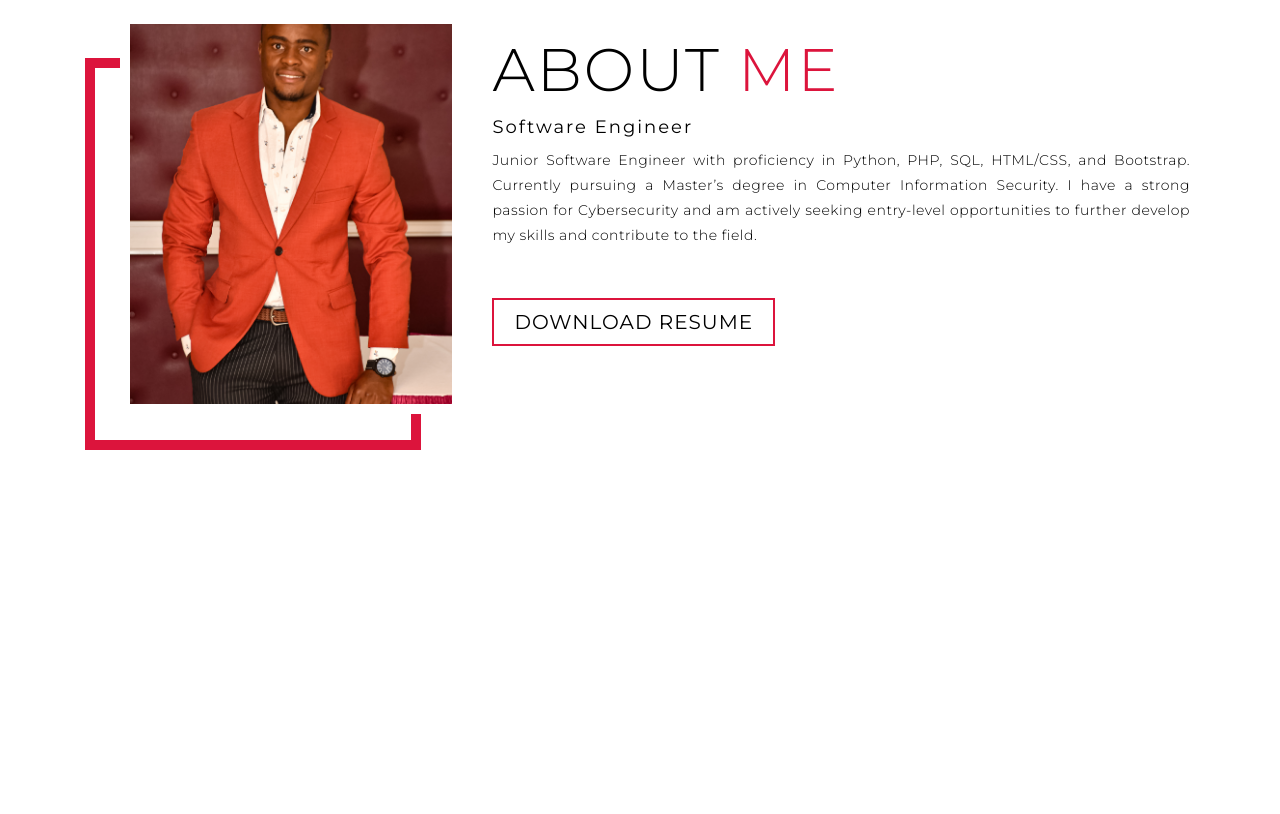
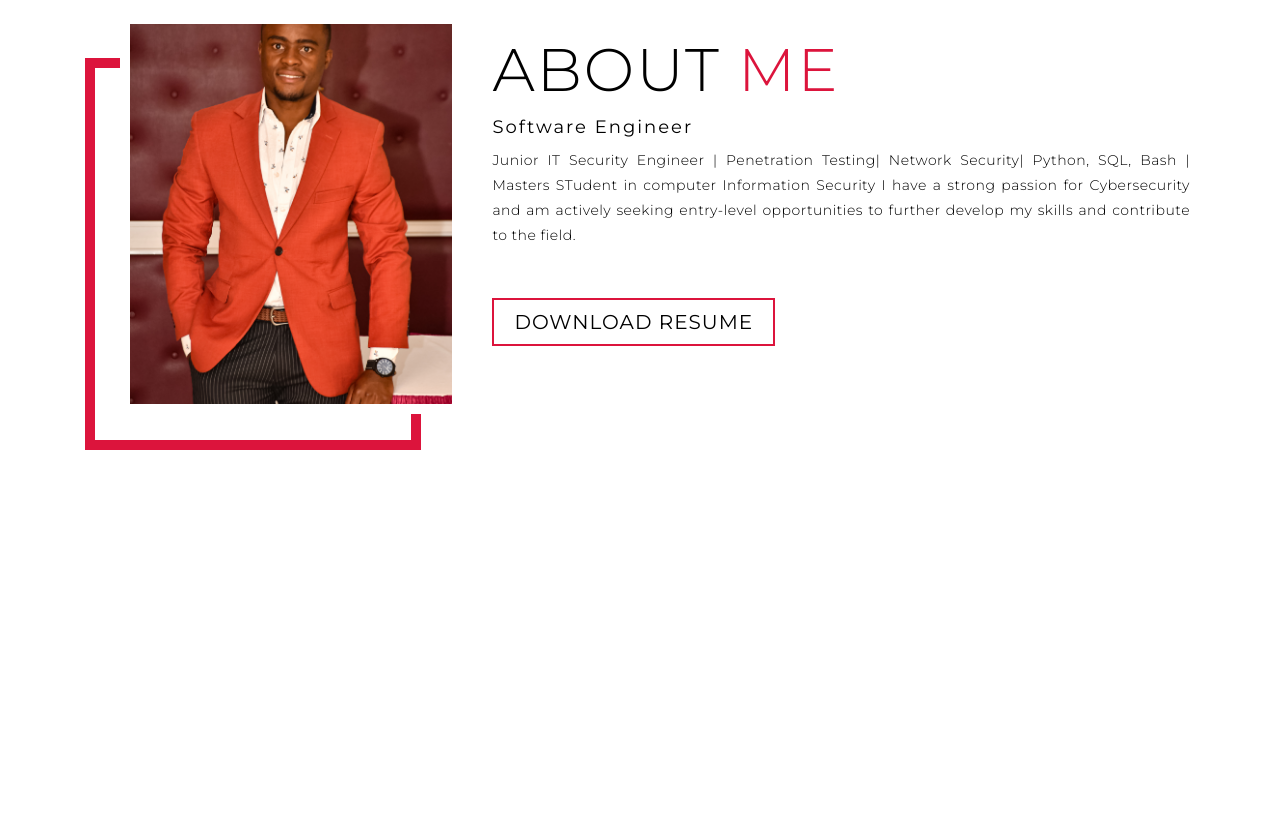
Before and after one commit to chrispinciza01/chrispinciza01.github.io, a plain HTML site: page index.html in a window 1280 px wide. Shown: the part 1786-2600 px from the top of the page. Drawn offline with Linux system fonts and the light colour scheme.

Commit message:
Update index.html

```diff
--- a/index.html
+++ b/index.html
@@ -99,8 +99,7 @@
       <div class="col-right">
         <h1 class="section-title">About <span>me</span></h1>
         <h2>Software Engineer</h2>
-        <p>Junior Software Engineer with proficiency in Python, PHP, SQL, HTML/CSS, and Bootstrap.
-          Currently pursuing a Master’s degree in Computer Information Security.
+        <p>Junior IT Security Engineer | Penetration Testing| Network Security| Python, SQL, Bash | Masters STudent in computer Information Security
           I have a strong passion for Cybersecurity and am actively seeking entry-level opportunities to further develop my skills and contribute to the field.</p>
         <a href="#" class="cta">Download Resume</a>
       </div>
@@ -145,7 +144,7 @@
   <section id="footer">
     <div class="footer container">
       <div class="brand">
-        <h1><span>W</span>ajahat <span>M</span>urtaza</h1>
+        <h1><span>C</span>IKAMBASI <span>C</span>IZA</h1>
       </div>
       <h2>Your Complete Web Solution</h2>
       <div class="social-icon">
```
